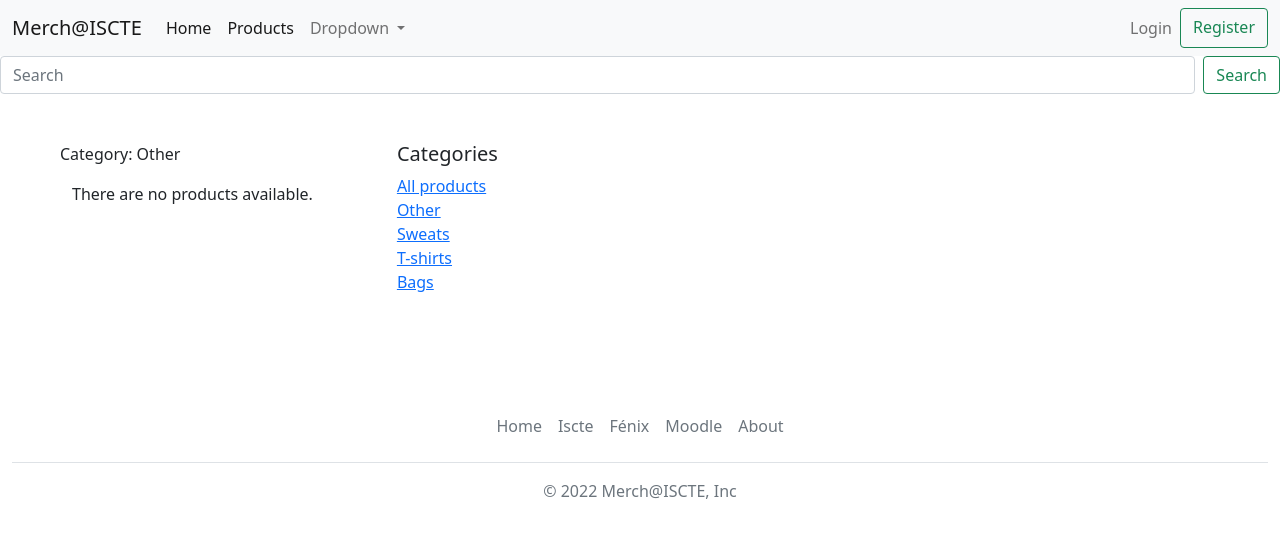
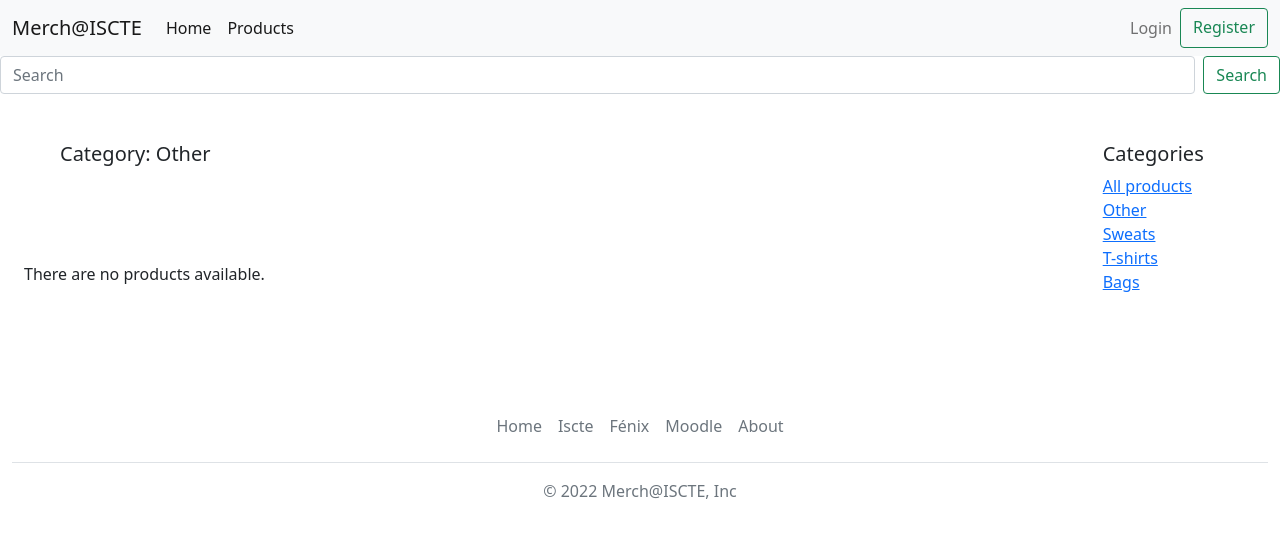
Before and after one commit to mspro1-iscte/DIAM_Projeto, a Django app: page /loja/detalhe_categoria/12 in a window 1280 px wide. Shown: the top 538 px of the page. Run offline with Django 4.2, Linux system fonts and the light colour scheme; data comes from the database, SQL or seed files in the repository.

Commit message:
inicio do home melhoramento dos cards ajuste da navbar lateral

```diff
--- a/Projeto/Merch_ISCTE/loja/templates/loja/detalhe_categoria.html
+++ b/Projeto/Merch_ISCTE/loja/templates/loja/detalhe_categoria.html
@@ -6,12 +6,14 @@ Category
 
 
 {% block blocobody %}
-<div class="container-fluid d-md-flex align-items-stretch">
-    <div id="content" class="p-4 p-md-5 pt-5">
+<div class="container-fluid ">
+    <div class="row">
+        <div class="col">
+            <div id="content" class="">
                 {% if delete_category_error %}
-        <div> <strong> {{ delete_category_error }} </strong> </div> <br>
+                <div class="m-5"><h5>{{ delete_category_error }}</h5></div>
                 {% endif %}
-        <p>Category: {{ categoria.categoria_nome }}</p>
+                <div class="m-5"><h5>Category: {{ categoria.categoria_nome }}</h5></div>
                 <div class="row justify-content-center" style="margin-left:0px;margin-right:0px;">
                     {% if request.user.is_superuser %}
                     <div class="card" style="width: 18rem;">
@@ -30,7 +32,7 @@ Category
                     {% if lista_produto %}
                     {% for produto in lista_produto %}
 
-            <div class="card" style="width: 18rem;">
+                    <div class="card card p-1 m-2" style="width: 18rem;">
                         <img src="{{ produto.foto }}" class="card-img-top" alt="...">
                         <div class="card-body">
                             <h5 class="card-title">{{ produto.produto_nome }}</h5>
@@ -54,7 +56,7 @@ Category
                     {% endfor %}
                     {% else %}
                     {% if not request.user.is_superuser %}
-            <p>There are no products available.</p>
+                    <div class="m-5">There are no products available.</div>
                     {% endif %}
                     {% endif %}
                 </div>
@@ -63,6 +65,8 @@ Category
                 {% endif %}
 
             </div>
+        </div>
+        <div class="col-2">
             <nav id="sidebar">
                 <div class="p-4 pt-5">
                     <h5>Categories</h5>
@@ -93,6 +97,8 @@ Category
                 </div>
             </nav>
         </div>
+    </div>
+</div>
 
 
 {% endblock %}
--- a/Projeto/Merch_ISCTE/loja/templates/loja/home.html
+++ b/Projeto/Merch_ISCTE/loja/templates/loja/home.html
@@ -9,5 +9,7 @@ Home
 {% endblock %}
 
 {% block blocobody %}
-
+<div class="bg-image" style="background-image: url('https://www.iscte-iul.pt/assets/files/2017/02/15/1487158179806_noticias_PESQUISA.jpg'); height: 100vh; background-repeat: no-repeat; background-size: cover;">
+    <div class="container-md w-50 h-50 position-absolute top-50 start-50 translate-middle shadow-none p-3 mb-5 bg-light rounded opacity-50 bg-dark"> </div>
+</div>
 {% endblock %}
--- a/Projeto/Merch_ISCTE/loja/templates/loja/index.html
+++ b/Projeto/Merch_ISCTE/loja/templates/loja/index.html
@@ -1,12 +1,13 @@
 <!doctype html>
 <html lang="en">
+
 <head>
     <!-- Required meta tags -->
     <meta charset="utf-8">
     <meta name="viewport" content="width=device-width, initial-scale=1">
 
     {% load static %}
-    <link href="{% static 'loja/css/style.css' %}" rel="stylesheet" type="text/css"/>
+    <link href="{% static 'loja/css/style.css' %}" rel="stylesheet" type="text/css" />
 
     <!-- Bootstrap CSS -->
     <link href="https://cdn.jsdelivr.net/npm/bootstrap@5.1.3/dist/css/bootstrap.min.css" rel="stylesheet"
@@ -22,8 +23,9 @@
     <nav class="navbar navbar-expand-lg navbar-light bg-light">
         <div class="container-fluid">
             <a class="navbar-brand" href="#">Merch@ISCTE</a>
-        <button class="navbar-toggler" type="button" data-bs-toggle="collapse" data-bs-target="#navbarSupportedContent"
-                aria-controls="navbarSupportedContent" aria-expanded="false" aria-label="Toggle navigation">
+            <button class="navbar-toggler" type="button" data-bs-toggle="collapse"
+                data-bs-target="#navbarSupportedContent" aria-controls="navbarSupportedContent" aria-expanded="false"
+                aria-label="Toggle navigation">
                 <span class="navbar-toggler-icon"></span>
             </button>
             <div class="collapse navbar-collapse" id="navbarSupportedContent">
@@ -34,28 +36,14 @@
                     <li class="nav-item">
                         <a class="nav-link active" aria-current="page" href="{% url 'loja:index' %}">Products</a>
                     </li>
-                <li class="nav-item dropdown">
-                    <a class="nav-link dropdown-toggle" href="#" id="navbarDropdown" role="button"
-                       data-bs-toggle="dropdown" aria-expanded="false">
-                        Dropdown
-                    </a>
-                    <ul class="dropdown-menu" aria-labelledby="navbarDropdown">
-                        <li><a class="dropdown-item" href="#">Action</a></li>
-                        <li><a class="dropdown-item" href="#">Another action</a></li>
-                        <li>
-                            <hr class="dropdown-divider">
-                        </li>
-                        <li><a class="dropdown-item" href="#">Something else here</a></li>
-                    </ul>
-                </li>
 
 
                 </ul>
                 <ul class="navbar-nav inline my-2 my-lg-0">
                     {% if not request.user.is_authenticated %}
                     <li class="nav-item dropdown dropstart">
-                    <a class="nav-link" href="#" id="navbarDropdown2" role="button"
-                       data-bs-toggle="dropdown" aria-expanded="false">
+                        <a class="nav-link" href="#" id="navbarDropdown2" role="button" data-bs-toggle="dropdown"
+                            aria-expanded="false">
                             Login
                         </a>
                         <div class="dropdown-menu" aria-labelledby="dLabel" aria-labelledby="navbarDropdown2">
@@ -106,14 +94,15 @@
     </form>
     {% endblock %}
     {% block blocobody %}
-<div class="container-fluid d-md-flex align-items-stretch">
-    <div id="content" class="p-4 p-md-5 pt-5">
-        <p>All Products</p>
+    <div class="container-fluid">
+        <div class="row">
+            <div class="col">
+                <div id="content" class="">
+                    <div class="m-5"><h5>All products</h5></div>
                     {% if lista_produto %}
                     <div class="row justify-content-center" style="margin-left:0px;margin-right:0px;">
                         {% for produto in lista_produto %}
-
-            <div class="card" style="width: 18rem;">
+                        <div class="card p-1 m-2" style="width: 18rem;">
                             <img src="{{ produto.foto }}" class="card-img-top" alt="...">
                             <div class="card-body">
                                 <h5 class="card-title">{{ produto.produto_nome }}</h5>
@@ -125,7 +114,8 @@
                                 <a href="{% url 'loja:adicionar_carrinho' produto.id %}" class="btn ">
                                     <img width="35" height="35" src="{{'/static/media/shoppingcart.png'}}">
                                 </a>
-                    <a href="{% url 'loja:detalhe_produto' produto.id %}" type="button" class="btn btn-primary">
+                                <a href="{% url 'loja:detalhe_produto' produto.id %}" type="button"
+                                    class="btn btn-primary">
                                     Product Details
                                 </a>
                                 {% if request.user.is_superuser %}
@@ -135,11 +125,14 @@
                             </div>
                         </div>
                         {% endfor %}
-        </div>
                         {% else %}
-        <p>There are no products available.</p>
+                        <div class="m-5">There are no products available.</div>
                         {% endif %}
                     </div>
+
+                </div>
+            </div>
+            <div class="col-2">
                 <nav id="sidebar">
                     <div class="p-4 pt-5">
                         <h5>Categories</h5>
@@ -150,7 +143,7 @@
                             </li>
                             {% for categoria in lista_categoria %}
                             <li>
-                    <a href="{% url 'loja:detalhe_categoria' categoria.id %}">{{ categoria.categoria_nome }}</a>
+                                <a href="{% url 'loja:detalhe_categoria' categoria.id %}">{{ categoria.categoria_nome}}</a>
                             </li>
                             {% endfor %}
                             {% if request.user.is_superuser %}
@@ -169,6 +162,9 @@
                         {% endif %}
                     </div>
                 </nav>
+            </div>
+        </div>
+    </div>
     </div>
     {% endblock %}
 
@@ -191,9 +187,12 @@
         <footer class="py-3 my-4">
             <ul class="nav justify-content-center border-bottom pb-3 mb-3">
                 <li class="nav-item"><a href="{% url 'loja:home' %}" class="nav-link px-2 text-muted">Home</a></li>
-            <li class="nav-item"><a target="_blank" href="https://www.iscte-iul.pt/" class="nav-link px-2 text-muted">Iscte</a></li>
-            <li class="nav-item"><a target="_blank" href="https://fenix.iscte-iul.pt" class="nav-link px-2 text-muted">Fénix</a></li>
-            <li class="nav-item"><a target="_blank" href="https://moodle.iscte-iul.pt" class="nav-link px-2 text-muted">Moodle</a></li>
+                <li class="nav-item"><a target="_blank" href="https://www.iscte-iul.pt/"
+                        class="nav-link px-2 text-muted">Iscte</a></li>
+                <li class="nav-item"><a target="_blank" href="https://fenix.iscte-iul.pt"
+                        class="nav-link px-2 text-muted">Fénix</a></li>
+                <li class="nav-item"><a target="_blank" href="https://moodle.iscte-iul.pt"
+                        class="nav-link px-2 text-muted">Moodle</a></li>
                 <li class="nav-item"><a href="#" class="nav-link px-2 text-muted">About</a></li>
             </ul>
             <p class="text-center text-muted">© 2022 Merch@ISCTE, Inc</p>
```
Also changed, not shown: Projeto/Merch_ISCTE/loja/templates/loja/procurar_produto.html (+11 -6 lines). Lines whose indentation alone changed are shown as unchanged.
